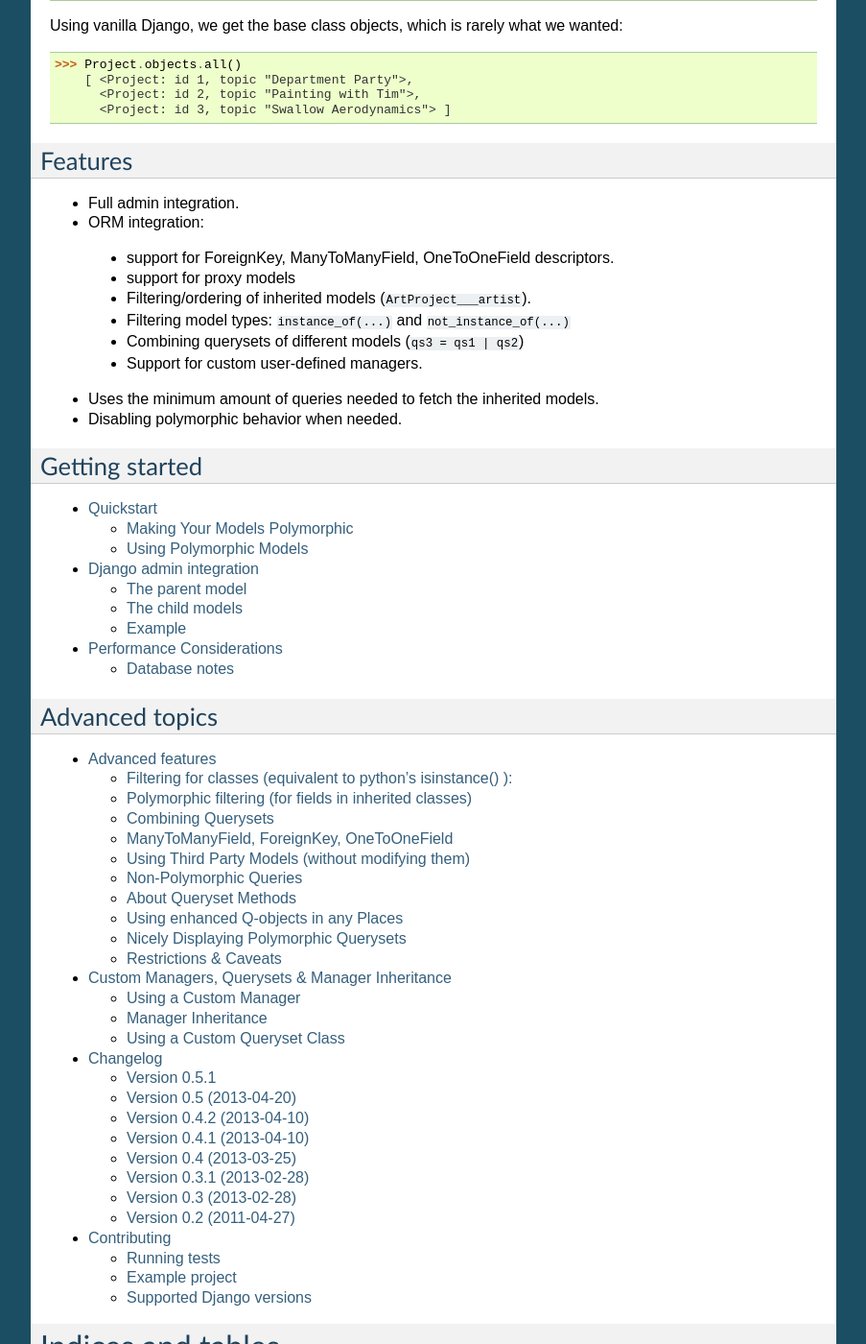
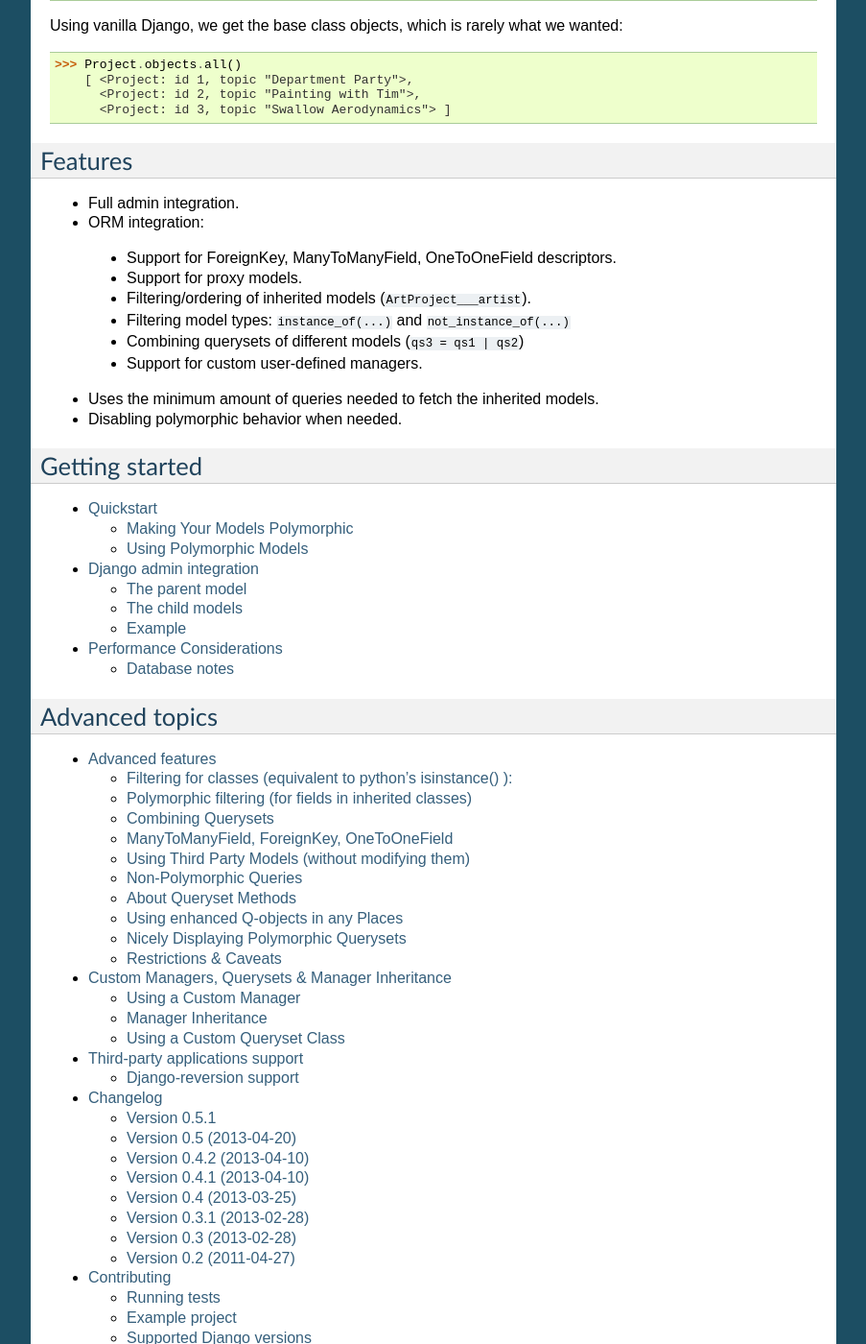
Before and after one commit to jazzband/django-polymorphic, a Sphinx documentation site: the page built from docs/index.rst, in a window 1280 px wide and 1400 px high, scrolled down 373 px. Shown: the whole window at 96% size, without its empty margins (198-1101 px from the left). Built offline with Sphinx 7.4.7, drawn with Linux system fonts in a browser that asks for light colours.

Commit message:
[Docs] Explains how to use django-reversion with polymorphic models.

```diff
--- a/docs/admin.rst
+++ b/docs/admin.rst
@@ -46,13 +46,18 @@
 automatically detect the additional fields that the child model has, display those in a separate fieldset.
 
 
+.. _admin-example:
+
 Example
 -------
+
+The models are taken from :ref:`advanced-features`.
 
 .. code-block:: python
 
     from django.contrib import admin
     from polymorphic.admin import PolymorphicParentModelAdmin, PolymorphicChildModelAdmin
+    from .models import ModelA, ModelB, ModelC
 
 
     class ModelAChildAdmin(PolymorphicChildModelAdmin):
--- a/docs/advanced.rst
+++ b/docs/advanced.rst
@@ -1,8 +1,11 @@
+.. _advanced-features:
+
 Advanced features
 =================
 
 In the examples below, these models are being used::
 
+    from django.db import models
     from polymorphic import PolymorphicModel
 
     class ModelA(PolymorphicModel):
--- a/docs/index.rst
+++ b/docs/index.rst
@@ -30,8 +30,8 @@
 * Full admin integration.
 * ORM integration:
 
- * support for ForeignKey, ManyToManyField, OneToOneField descriptors.
- * support for proxy models
+ * Support for ForeignKey, ManyToManyField, OneToOneField descriptors.
+ * Support for proxy models.
  * Filtering/ordering of inherited models (``ArtProject___artist``).
  * Filtering model types: ``instance_of(...)`` and ``not_instance_of(...)``
  * Combining querysets of different models (``qs3 = qs1 | qs2``)
@@ -59,6 +59,7 @@
 
    advanced
    managers
+   third-party
    changelog
    contributing
 
```
Also changed, not shown: docs/third-party.rst (added, +56 -0 lines).
